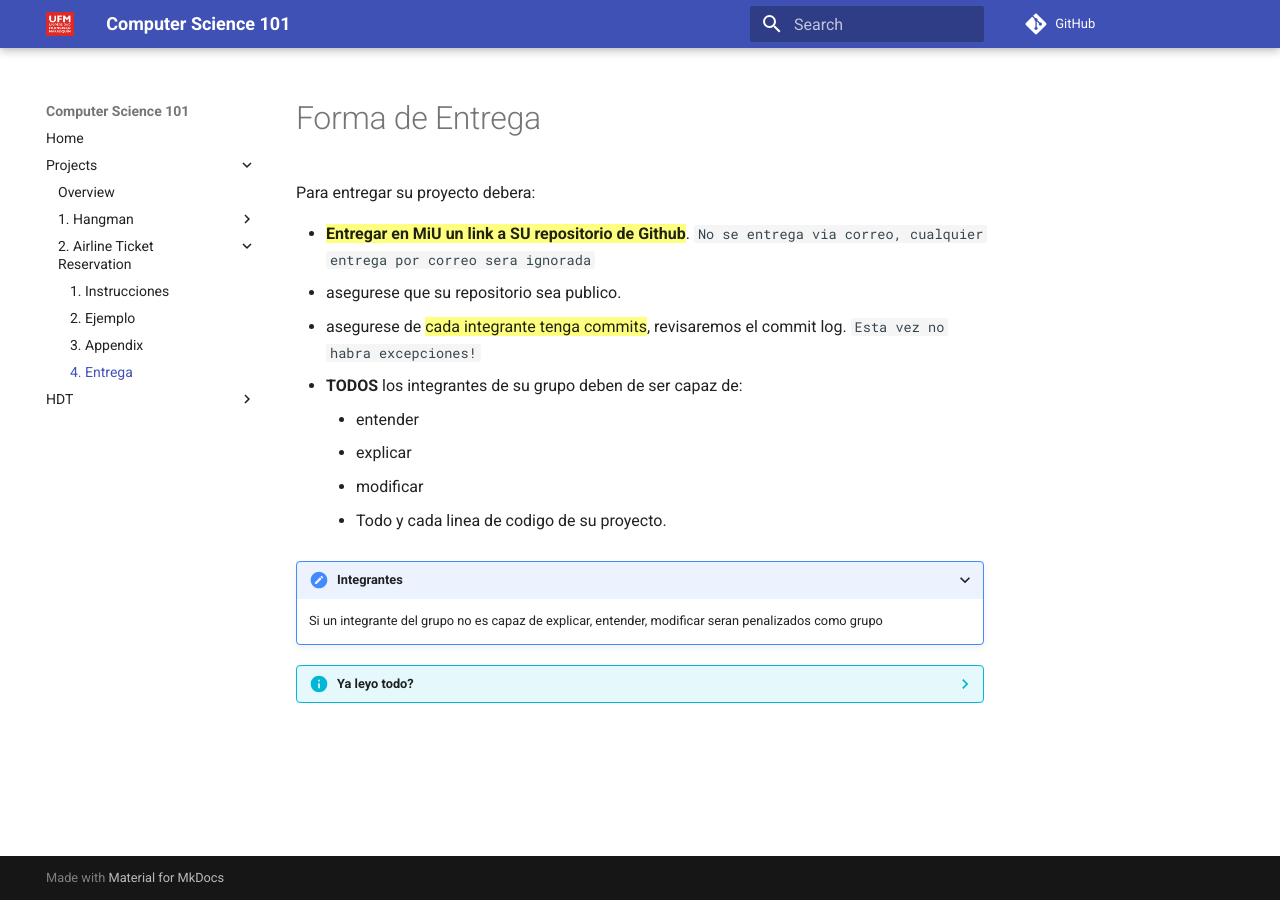
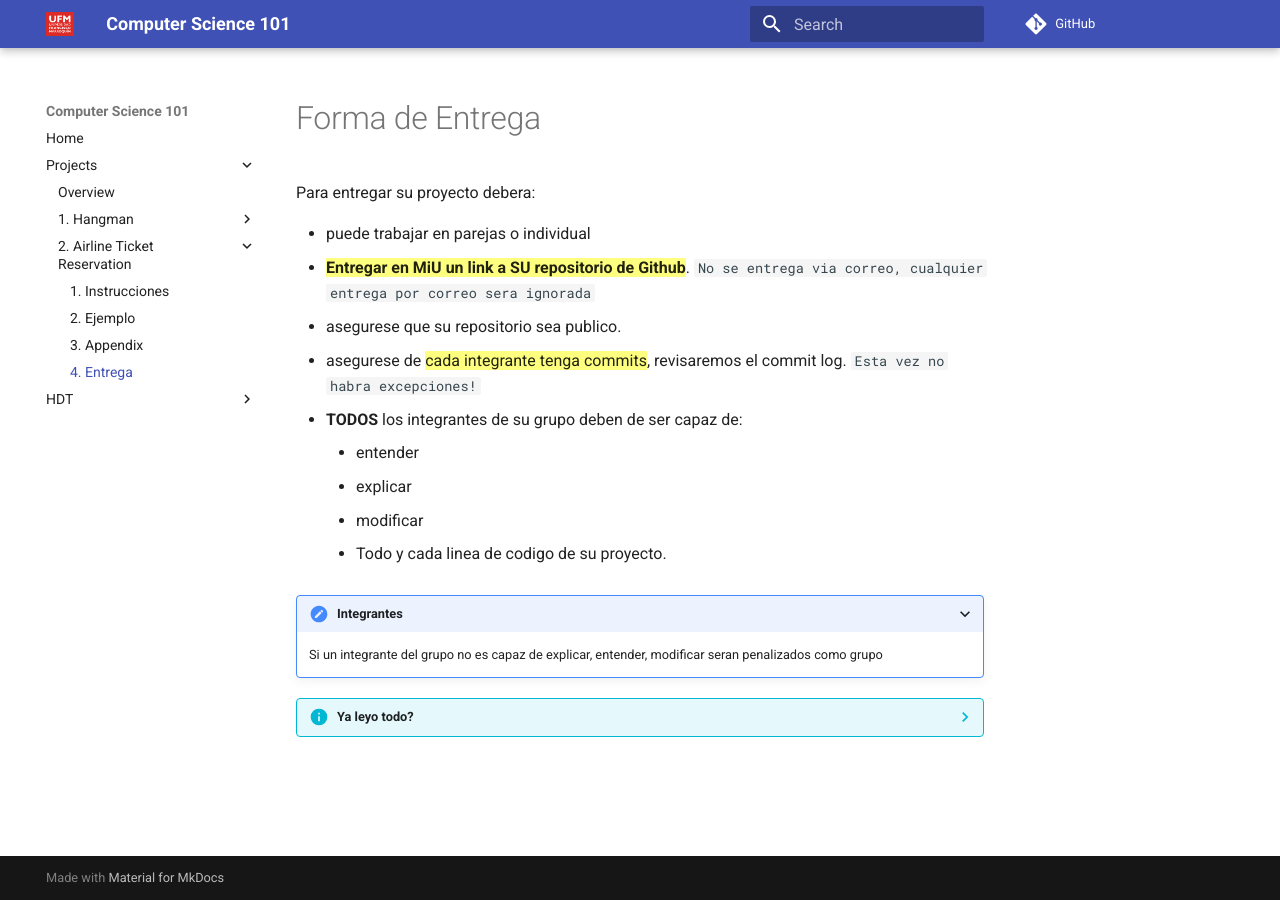
Before and after one commit to cs-ufm/cs101-2020, an MkDocs documentation site: the page built from docs/projects/airline/entrega.md, in a window 1280 px wide. Built offline with MkDocs 1.6.1 and Material for MkDocs 9.7.7, drawn with Linux system fonts in a browser that asks for light colours; comment, search, counter and statistics services are not loaded.

Commit message:
auto deploy

```diff
--- a/docs/projects/airline/entrega.md
+++ b/docs/projects/airline/entrega.md
@@ -2,6 +2,7 @@
 
 Para entregar su proyecto debera:
 
+- puede trabajar en parejas o individual
 - ==**Entregar en MiU un link a SU repositorio de Github**==. `No se entrega via correo, cualquier entrega por correo sera ignorada`
 - asegurese que su repositorio sea publico.
 - asegurese de ==cada integrante tenga commits==, revisaremos el commit log. `Esta vez no habra excepciones!`
```
